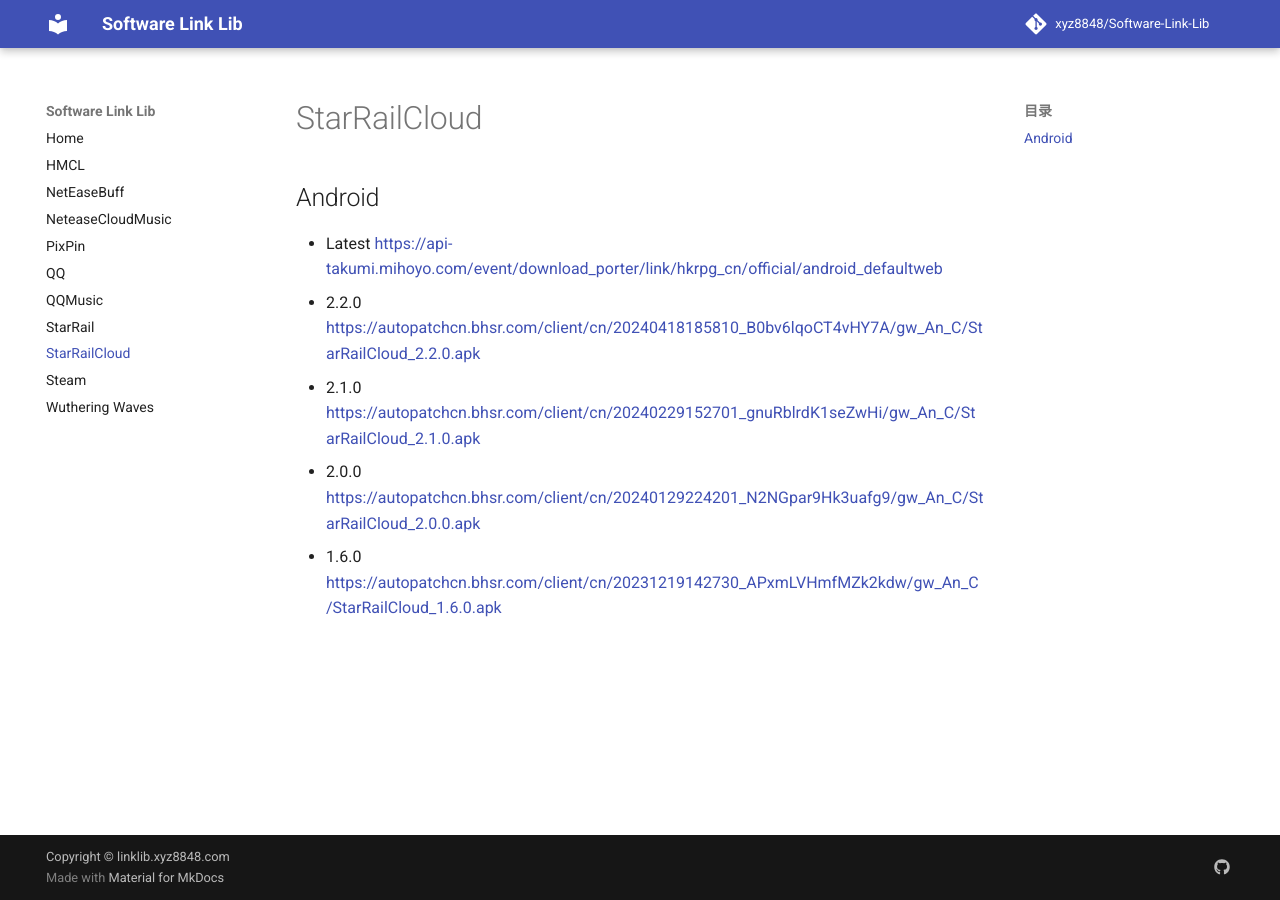
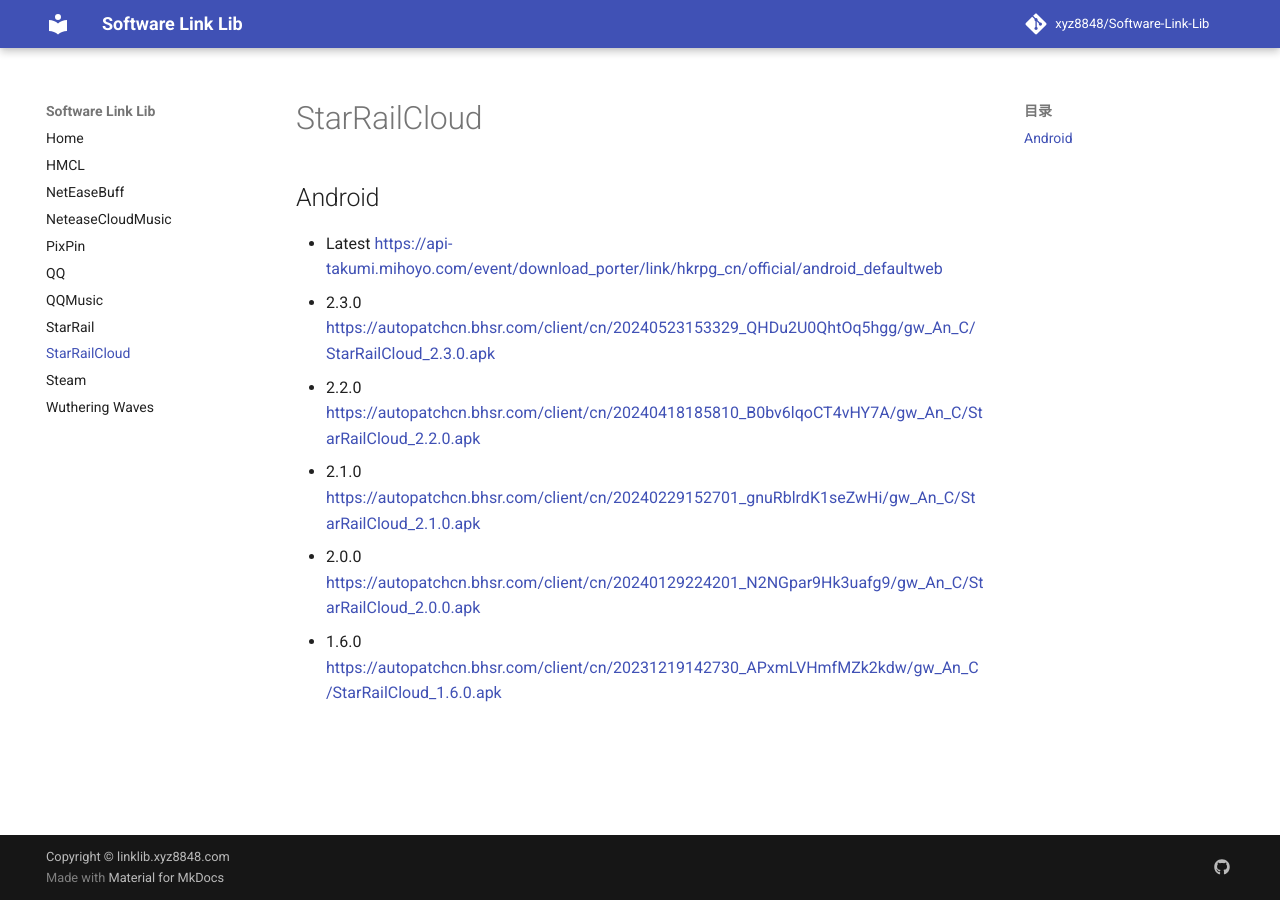
Before and after one commit to xyz8848/Software-Link-Lib, an MkDocs documentation site: the page built from docs/StarRailCloud.md, in a window 1280 px wide. Built offline with MkDocs 1.6.1 and Material for MkDocs 9.7.7, drawn with Linux system fonts in a browser that asks for light colours; comment, search, counter and statistics services are not loaded.

Commit message:
Update StarRailCloud.md

```diff
--- a/docs/StarRailCloud.md
+++ b/docs/StarRailCloud.md
@@ -2,6 +2,7 @@
 
 ## Android
 - Latest [https://api-takumi.mihoyo.com/event/download_porter/link/hkrpg_cn/official/android_defaultweb](https://api-takumi.mihoyo.com/event/download_porter/link/hkrpg_cn/official/android_defaultweb)
+- 2.3.0 [https://autopatchcn.bhsr.com/client/cn/20240523153329_QHDu2U0QhtOq5hgg/gw_An_C/StarRailCloud_2.3.0.apk](https://autopatchcn.bhsr.com/client/cn/20240523153329_QHDu2U0QhtOq5hgg/gw_An_C/StarRailCloud_2.3.0.apk)
 - 2.2.0 [https://autopatchcn.bhsr.com/client/cn/20240418185810_B0bv6lqoCT4vHY7A/gw_An_C/StarRailCloud_2.2.0.apk](https://autopatchcn.bhsr.com/client/cn/20240418185810_B0bv6lqoCT4vHY7A/gw_An_C/StarRailCloud_2.2.0.apk)
 - 2.1.0 [https://autopatchcn.bhsr.com/client/cn/20240229152701_gnuRblrdK1seZwHi/gw_An_C/StarRailCloud_2.1.0.apk](https://autopatchcn.bhsr.com/client/cn/20240229152701_gnuRblrdK1seZwHi/gw_An_C/StarRailCloud_2.1.0.apk)
 - 2.0.0 [https://autopatchcn.bhsr.com/client/cn/20240129224201_N2NGpar9Hk3uafg9/gw_An_C/StarRailCloud_2.0.0.apk](https://autopatchcn.bhsr.com/client/cn/20240129224201_N2NGpar9Hk3uafg9/gw_An_C/StarRailCloud_2.0.0.apk)
```
